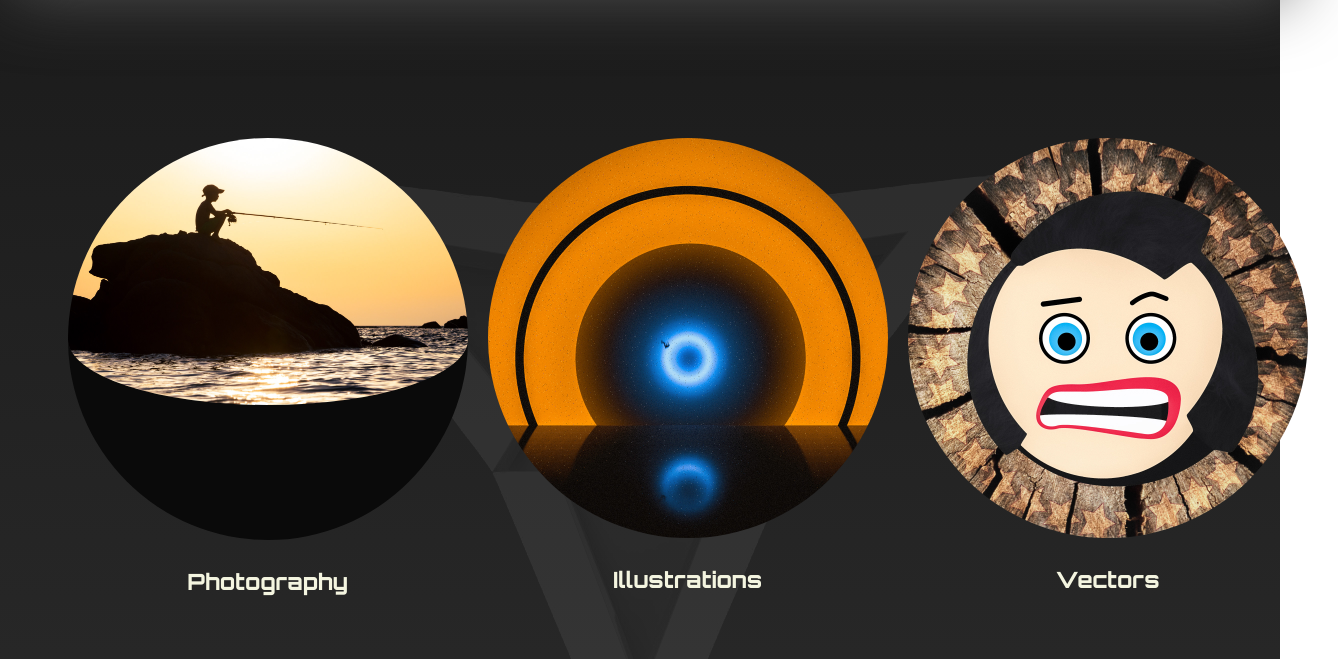
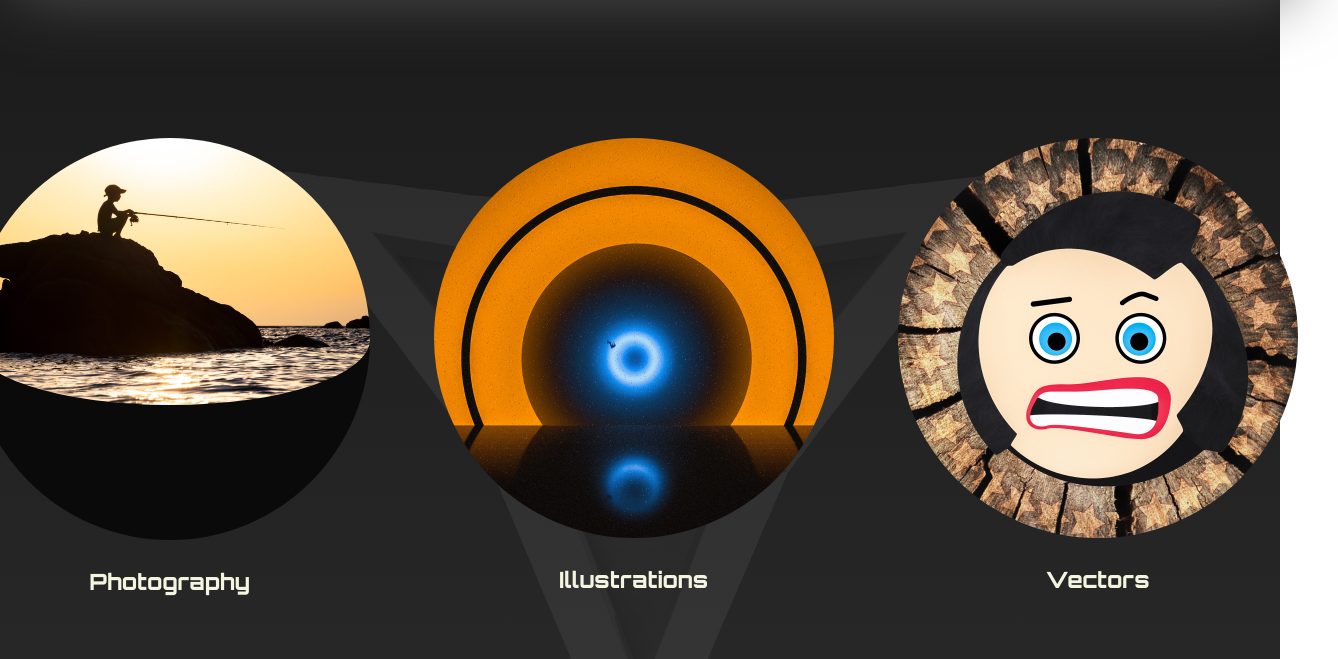
Before and after one commit to VidarHeritier/First-assignment-html---css, a plain HTML site: page index.html in a window 1280 px wide. Shown: the part 142-801 px from the top of the page, 1338 px wide, since content can reach past the window. Drawn offline with Linux system fonts and the light colour scheme.

Commit message:
centered index images

```diff
--- a/index.css
+++ b/index.css
@@ -12,7 +12,6 @@ body {
   max-width: 100vw;
   min-height: 100vh;
   font-weight: bolder;
-  overflow: auto;
 }
 
 #index-text {
@@ -147,13 +146,13 @@ p {
 #front-img {
   display: flex;
   flex-direction: row;
-  justify-content: space-around;
-  width: 100vw;
+  justify-content: center;
+  gap: 5vw;
+  width: 90vw;
+  margin-left: 7vw;
   margin-top: 35vh;
-  margin-left: 4.5vw;
 }
 #front-img p {
-  justify-content: center;
   font-size: 1.4rem;
 }
 #front-img img {
```
